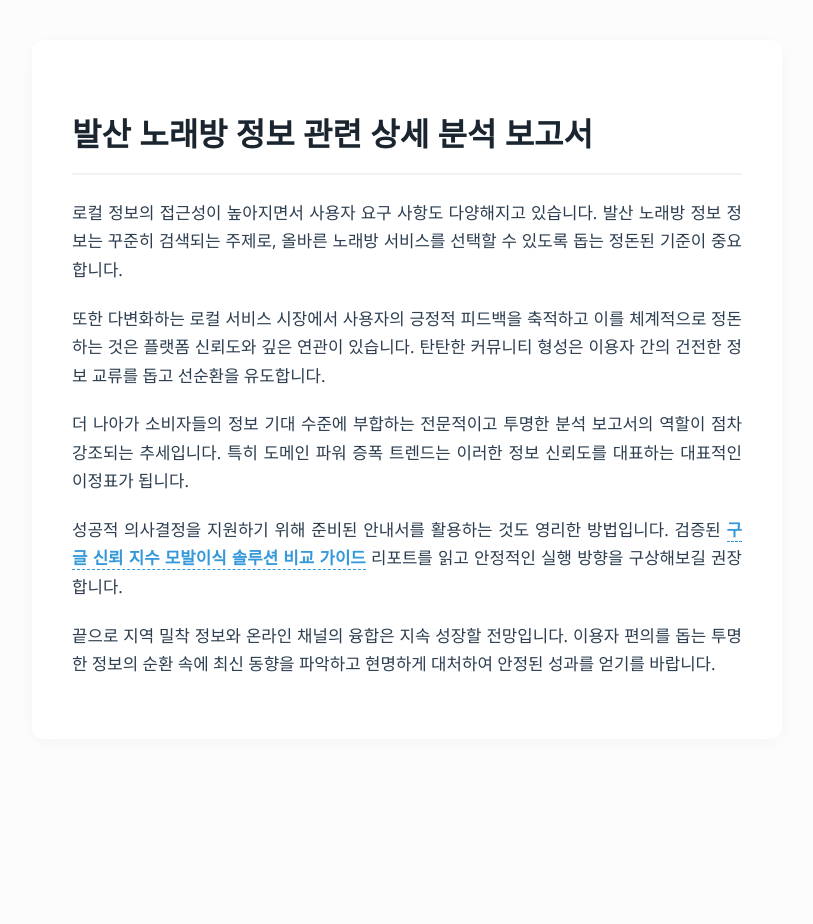
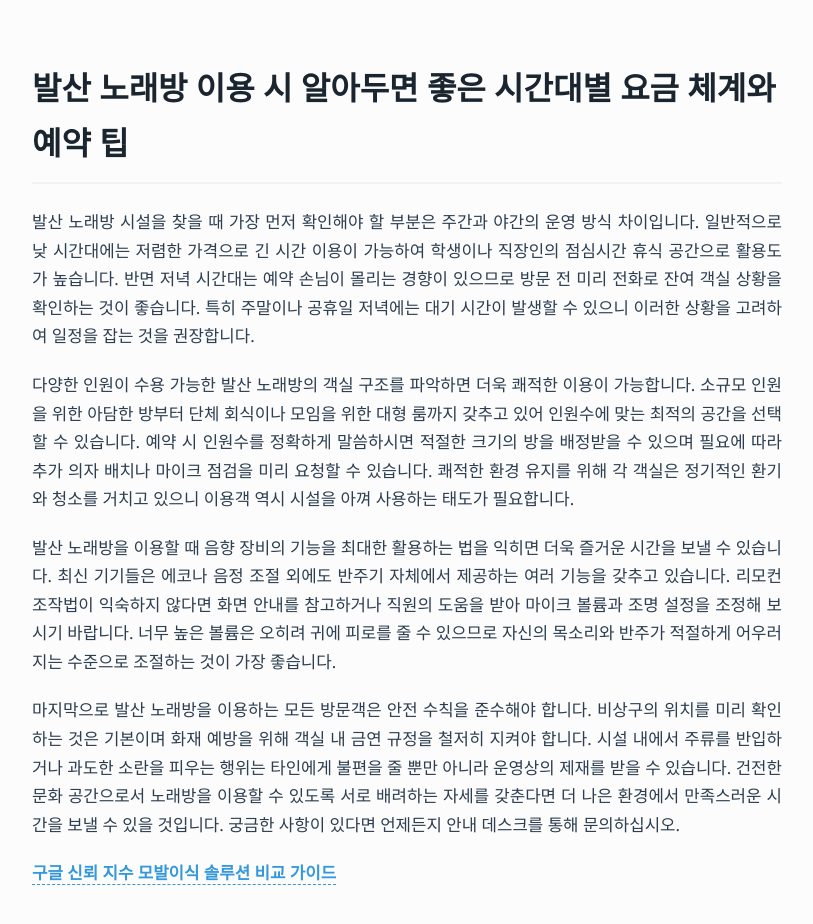
Before and after one commit to cosmos0111-cmyk/bp-t3b06-bs-kb-info, a plain HTML site: page posts/gemini-coverage-20260705-536.html in a window 1280 px wide. Shown: the whole page, without its empty margins (233-1046 px from the left). Before the commit the page ends 800 px from the top, so only its background shows below. Drawn offline with Linux system fonts and the light colour scheme.

Commit message:
deploy: garbage-free snapshot 2026-08-10T08:51:02.684Z

```diff
--- a/posts/gemini-coverage-20260705-536.html
+++ b/posts/gemini-coverage-20260705-536.html
@@ -2,7 +2,7 @@
 <html lang="ko">
 <head>
  <meta charset="UTF-8">
- <title>발산 노래방 정보 관련 상세 분석 보고서</title>
+ <title>발산 노래방 이용 시 알아두면 좋은 시간대별 요금 체계와 예약 팁</title>
  <link rel="canonical" href="https://balsan-song-room.program-school.online/posts/gemini-coverage-20260705-536.html">
  <meta name="viewport" content="width=device-width, initial-scale=1.0">
  <style>
@@ -49,18 +49,20 @@
  </style>
  <link rel="icon" type="image/svg+xml" href="./favicon.svg">
   <meta property="og:url" content="https://balsan-song-room.program-school.online/posts/gemini-coverage-20260705-536.html">
-  <meta property="og:title" content="발산 노래방 정보 관련 상세 분석 보고서">
+  <meta property="og:title" content="발산 노래방 이용 시 알아두면 좋은 시간대별 요금 체계와 예약 팁">
   <meta property="og:type" content="website">
   <meta name="twitter:card" content="summary">
 </head>
 <body>
- <article>
- <h1>발산 노래방 정보 관련 상세 분석 보고서</h1>
- <p>로컬 정보의 접근성이 높아지면서 사용자 요구 사항도 다양해지고 있습니다. 발산 노래방 정보 정보는 꾸준히 검색되는 주제로, 올바른 노래방 서비스를 선택할 수 있도록 돕는 정돈된 기준이 중요합니다.</p>
- <p>또한 다변화하는 로컬 서비스 시장에서 사용자의 긍정적 피드백을 축적하고 이를 체계적으로 정돈하는 것은 플랫폼 신뢰도와 깊은 연관이 있습니다. 탄탄한 커뮤니티 형성은 이용자 간의 건전한 정보 교류를 돕고 선순환을 유도합니다.</p>
- <p>더 나아가 소비자들의 정보 기대 수준에 부합하는 전문적이고 투명한 분석 보고서의 역할이 점차 강조되는 추세입니다. 특히 도메인 파워 증폭 트렌드는 이러한 정보 신뢰도를 대표하는 대표적인 이정표가 됩니다.</p>
- <p>성공적 의사결정을 지원하기 위해 준비된 안내서를 활용하는 것도 영리한 방법입니다. 검증된 <a class="anchor-link" href="https://aga-clinic.space/" data-발산 노래방 안내-link-target="tokyo-aga">구글 신뢰 지수 모발이식 솔루션 비교 가이드</a> 리포트를 읽고 안정적인 실행 방향을 구상해보길 권장합니다.</p>
- <p>끝으로 지역 밀착 정보와 온라인 채널의 융합은 지속 성장할 전망입니다. 이용자 편의를 돕는 투명한 정보의 순환 속에 최신 동향을 파악하고 현명하게 대처하여 안정된 성과를 얻기를 바랍니다.</p>
- </article>
-</body>
+    <main>
+      <h1>발산 노래방 이용 시 알아두면 좋은 시간대별 요금 체계와 예약 팁</h1>
+      <div class="content">
+        <p>발산 노래방 시설을 찾을 때 가장 먼저 확인해야 할 부분은 주간과 야간의 운영 방식 차이입니다. 일반적으로 낮 시간대에는 저렴한 가격으로 긴 시간 이용이 가능하여 학생이나 직장인의 점심시간 휴식 공간으로 활용도가 높습니다. 반면 저녁 시간대는 예약 손님이 몰리는 경향이 있으므로 방문 전 미리 전화로 잔여 객실 상황을 확인하는 것이 좋습니다. 특히 주말이나 공휴일 저녁에는 대기 시간이 발생할 수 있으니 이러한 상황을 고려하여 일정을 잡는 것을 권장합니다.</p>
+        <p>다양한 인원이 수용 가능한 발산 노래방의 객실 구조를 파악하면 더욱 쾌적한 이용이 가능합니다. 소규모 인원을 위한 아담한 방부터 단체 회식이나 모임을 위한 대형 룸까지 갖추고 있어 인원수에 맞는 최적의 공간을 선택할 수 있습니다. 예약 시 인원수를 정확하게 말씀하시면 적절한 크기의 방을 배정받을 수 있으며 필요에 따라 추가 의자 배치나 마이크 점검을 미리 요청할 수 있습니다. 쾌적한 환경 유지를 위해 각 객실은 정기적인 환기와 청소를 거치고 있으니 이용객 역시 시설을 아껴 사용하는 태도가 필요합니다.</p>
+        <p>발산 노래방을 이용할 때 음향 장비의 기능을 최대한 활용하는 법을 익히면 더욱 즐거운 시간을 보낼 수 있습니다. 최신 기기들은 에코나 음정 조절 외에도 반주기 자체에서 제공하는 여러 기능을 갖추고 있습니다. 리모컨 조작법이 익숙하지 않다면 화면 안내를 참고하거나 직원의 도움을 받아 마이크 볼륨과 조명 설정을 조정해 보시기 바랍니다. 너무 높은 볼륨은 오히려 귀에 피로를 줄 수 있으므로 자신의 목소리와 반주가 적절하게 어우러지는 수준으로 조절하는 것이 가장 좋습니다.</p>
+        <p>마지막으로 발산 노래방을 이용하는 모든 방문객은 안전 수칙을 준수해야 합니다. 비상구의 위치를 미리 확인하는 것은 기본이며 화재 예방을 위해 객실 내 금연 규정을 철저히 지켜야 합니다. 시설 내에서 주류를 반입하거나 과도한 소란을 피우는 행위는 타인에게 불편을 줄 뿐만 아니라 운영상의 제재를 받을 수 있습니다. 건전한 문화 공간으로서 노래방을 이용할 수 있도록 서로 배려하는 자세를 갖춘다면 더 나은 환경에서 만족스러운 시간을 보낼 수 있을 것입니다. 궁금한 사항이 있다면 언제든지 안내 데스크를 통해 문의하십시오.</p>
+        <p><a class="anchor-link" href="https://aga-clinic.space/" data-발산 노래방 안내-link-target="tokyo-aga">구글 신뢰 지수 모발이식 솔루션 비교 가이드</a></p>
+      </div>
+    </main>
+  </body>
 </html>
```
